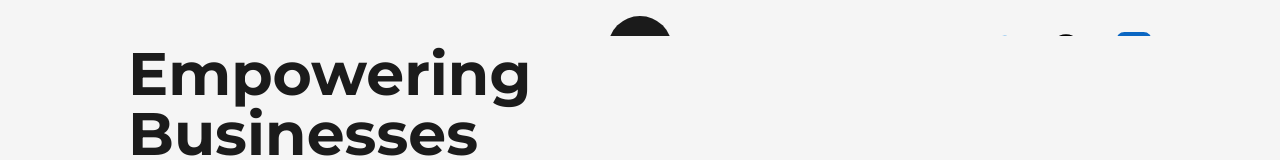
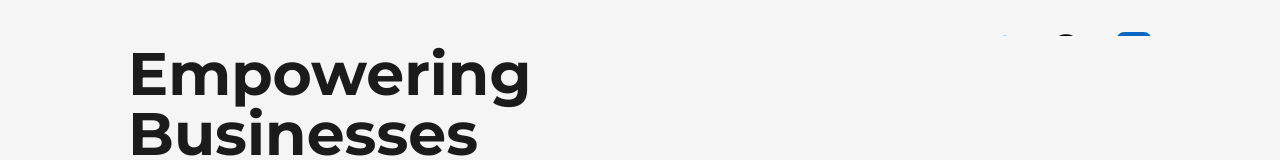
Before and after one commit to dotarjun/Portfolio, a Next.js app: page / in a window 1280 px wide. Shown: the top 160 px of the page. Built offline with nearby package versions, Linux system fonts and the light colour scheme.

Commit message:
🔥 chore(NavBar.js): remove Logo component from NavBar

```diff
--- a/src/components/NavBar.js
+++ b/src/components/NavBar.js
@@ -66,7 +66,7 @@ const NavBar = () => {
         {/* <Link href="/" target={"_blank"}><TwitterIcon /></Link> */}
       </nav>
       <div className=" absolute left-[50%] top-2 translate-x-[-50%]">
-        <Logo />
+        {/* <Logo /> */}
       </div>
     </header>
   );
```
